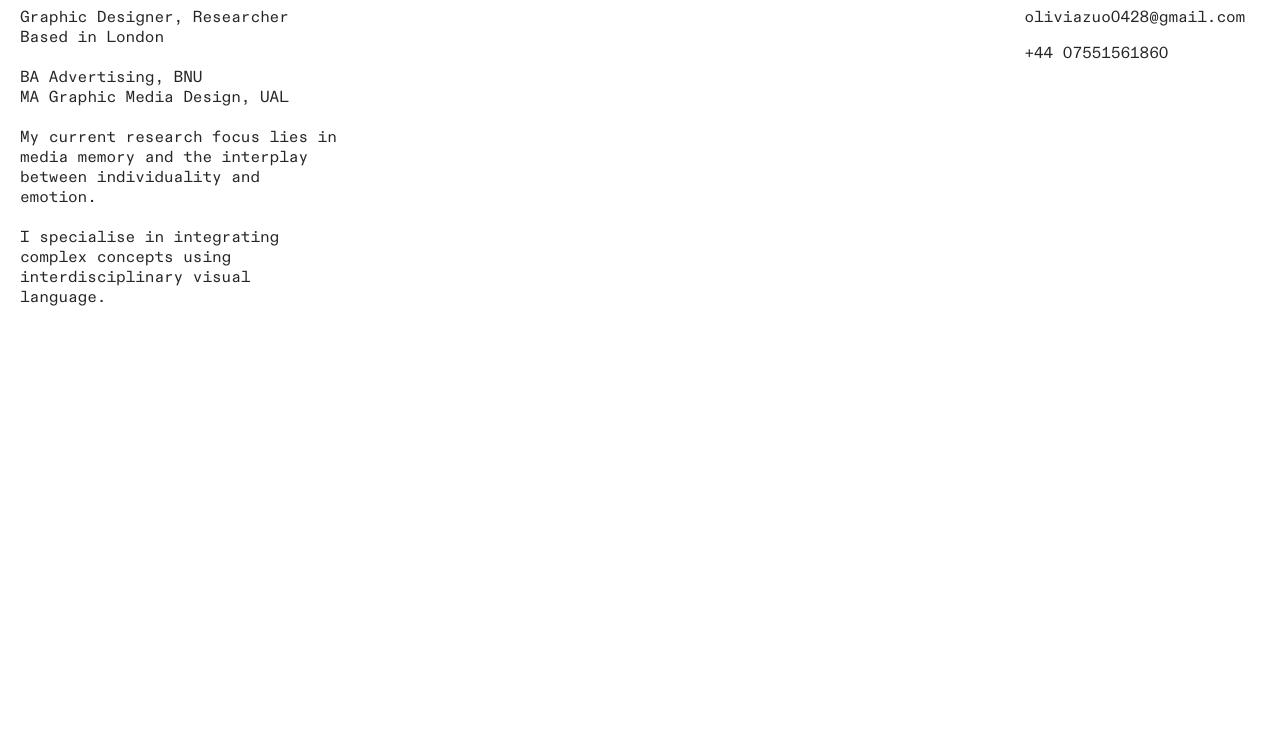
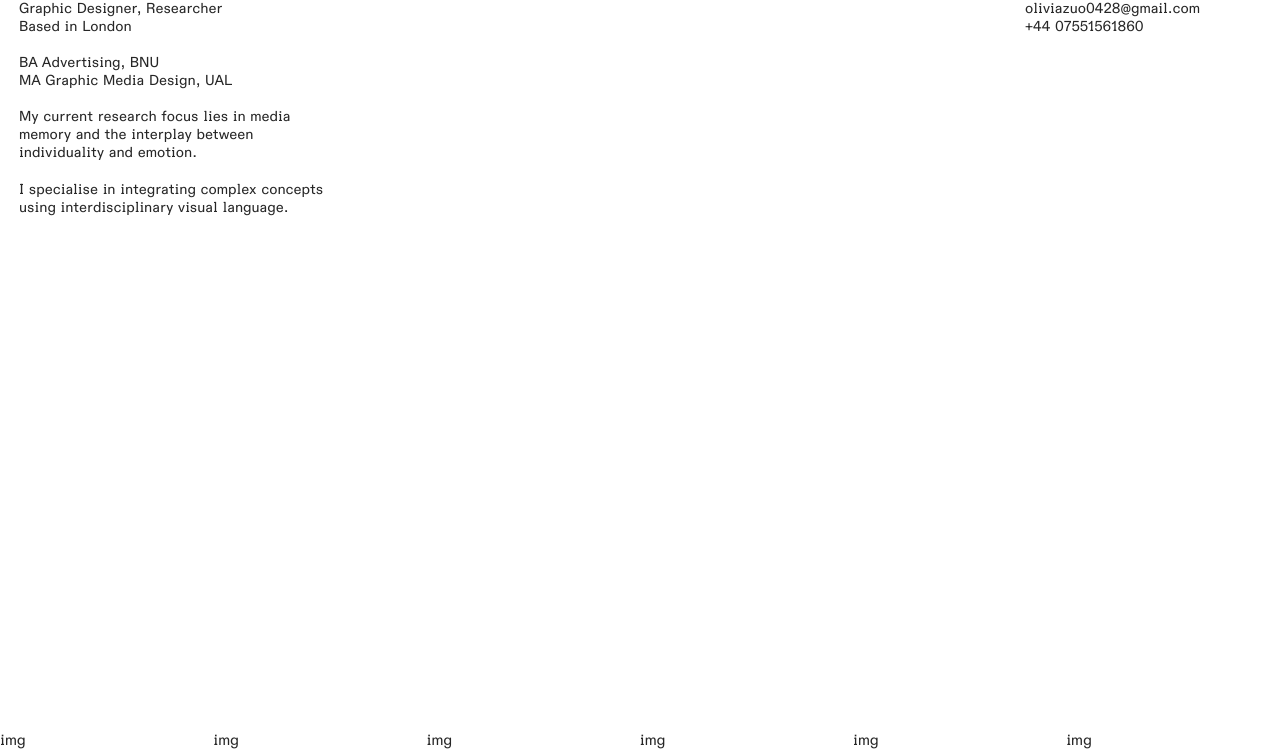
Before and after one commit to livisliving/livisliving.github.io, a plain HTML site: page index.html in a window 1280 px wide. Shown: the part 50-800 px from the top of the page. Drawn offline with Linux system fonts and the light colour scheme.

Commit message:
fix fonts

```diff
--- a/index.html
+++ b/index.html
@@ -7,8 +7,8 @@
     <link rel="stylesheet" href="resources/styles/custom-grids-min.css">
 </head>
 <body>
-<div class="pure-g">
-    <div class="wide">
+<div class="pure-g" id="main">
+    <div class="wide-4">
         <h1 class="olivia">OLIVIA ZUO</h1>
         <p>
             Graphic Designer, Researcher<br>
@@ -22,16 +22,40 @@
             I specialise in integrating complex concepts using interdisciplinary visual language.
         </p>
     </div>
-    <div class="wide">
+    <div class="wide-4">
         <h1>PERSONAL PROJECTS</h1>
+
     </div>
-    <div class="wide">
+    <div class="wide-4">
         <h1>COMMERCIAL PROJECTS</h1>
     </div>
-    <div class="slim">
+    <div class="slim-4">
         <h1>CONTACT</h1>
-        <p>oliviazuo0428@gmail.com</p>
-        <p>+44 07551561860</p>
+        <p>
+            oliviazuo0428@gmail.com<br>
+            +44 07551561860
+        </p>
+    </div>
+</div>
+
+<div class="pure-g" id="gallery">
+    <div class="normal-1-6">
+        img
+    </div>
+    <div class="normal-1-6">
+        img
+    </div>
+    <div class="normal-1-6">
+        img
+    </div>
+    <div class="normal-1-6">
+        img
+    </div>
+    <div class="normal-1-6">
+        img
+    </div>
+    <div class="normal-1-6">
+        img
     </div>
 </div>
 </body>
--- a/resources/styles/custom-grids-min.css
+++ b/resources/styles/custom-grids-min.css
@@ -1,14 +1,17 @@
-
-.wide, .slim {
+.wide-4, .slim-4 {
     display: inline-block;
     vertical-align: h1;
     text-rendering: auto;
 }
 
-.wide {
+.wide-4 {
     width: 27%;
 }
 
-.slim {
+.slim-4 {
     width: 19%;
 }
+
+.normal-1-6 {
+    width: 16.66%;
+}
```
Also changed, not shown: resources/fonts/ABCDiatypeMono-Black.otf (deleted), resources/fonts/ABCDiatypeMono-Light.otf (deleted), resources/fonts/ABCDiatypeMono-Medium.otf (deleted), resources/fonts/ABCDiatypeMono-Regular.otf (deleted), resources/fonts/Font.woff2 (added), resources/styles/base-min.css, 1 other file.
